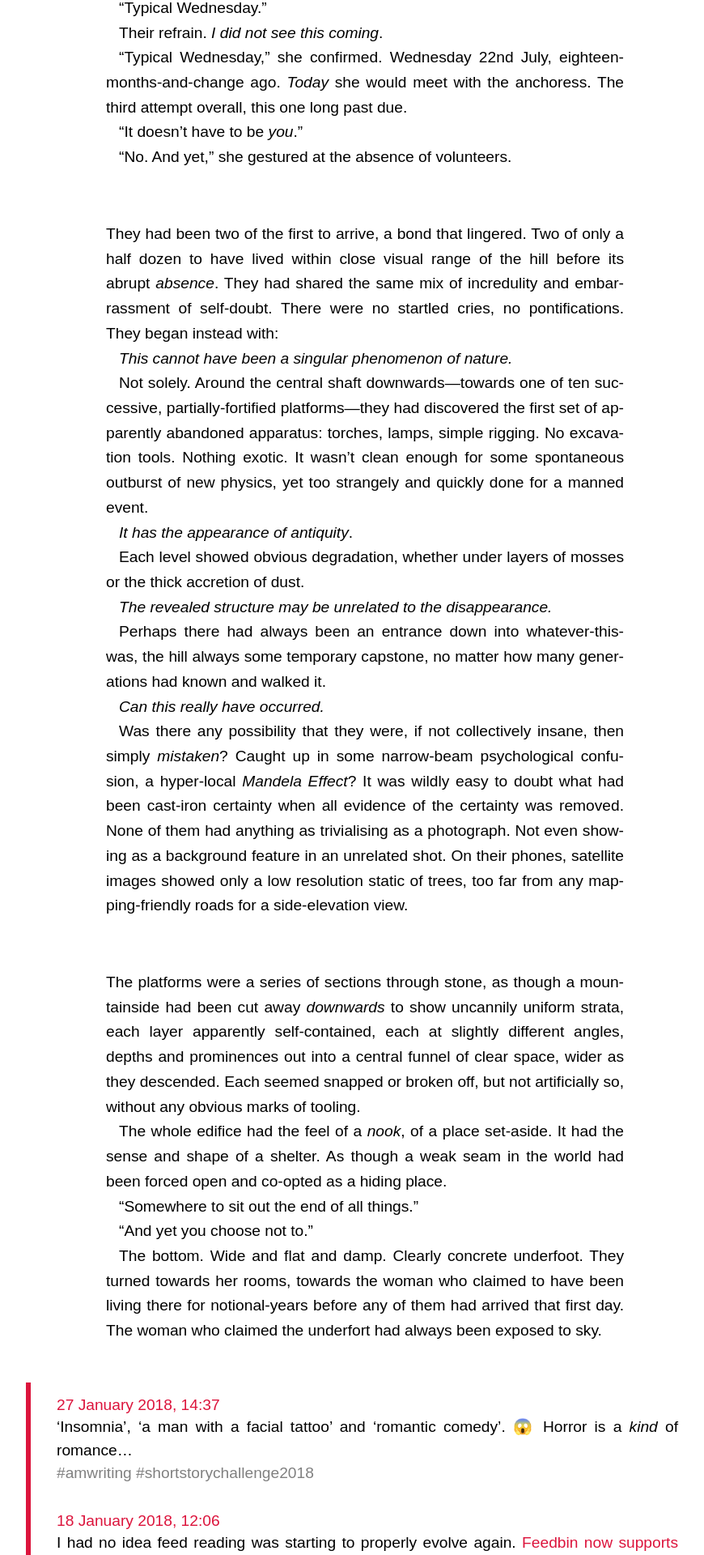
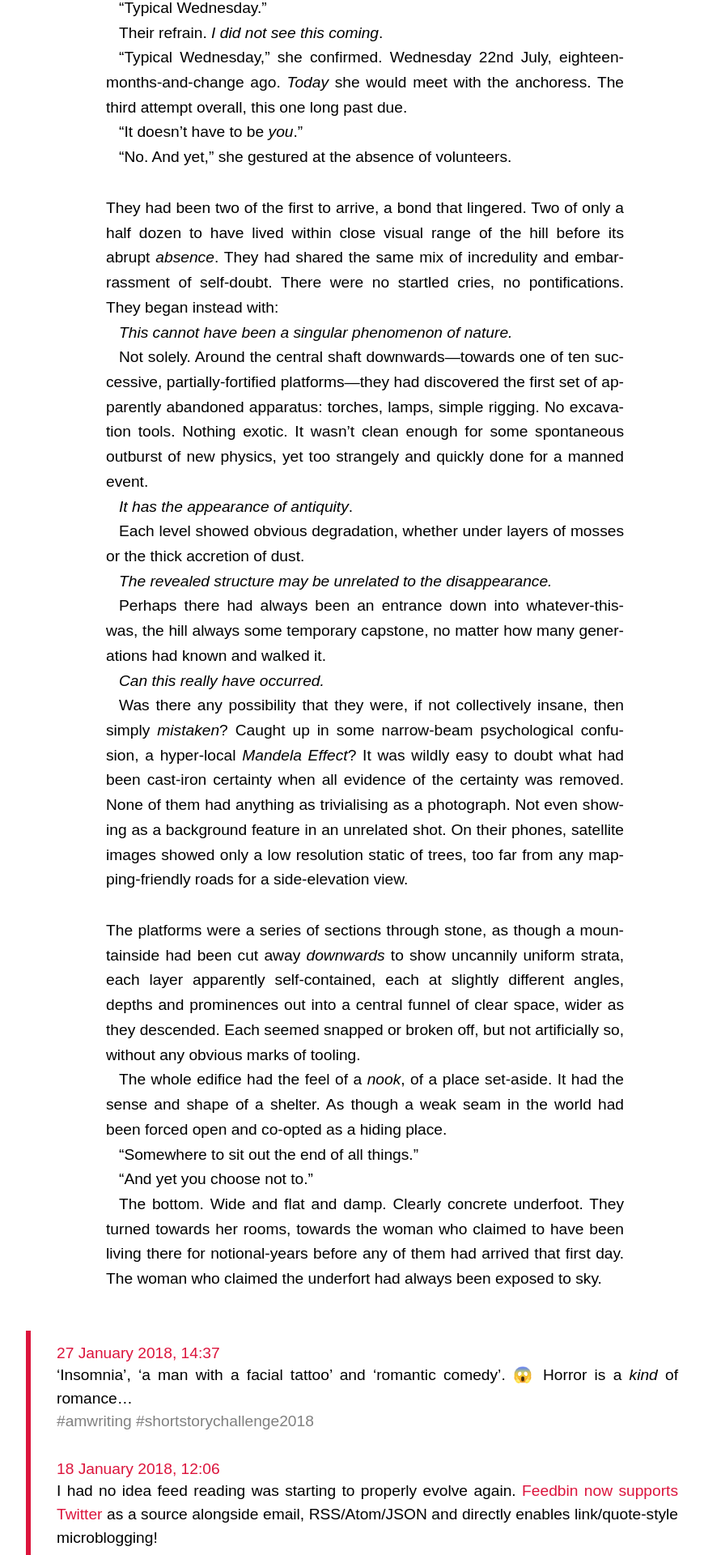
Before and after one commit to dmcgk/dmcgk.github.io, a Jekyll site: the page built from index.html, in a window 1280 px wide. Shown: the part 716-2636 px from the top of the page at 81% size, without its empty margins (189-1059 px from the left). Built offline with Jekyll 4.4.1, drawn with Linux system fonts in a browser that asks for light colours; some web fonts are replaced; the list of posts is cut into pages by our own code.

Commit message:
Better spacing for `hr` element.

```diff
--- a/_includes/style.scss
+++ b/_includes/style.scss
@@ -266,7 +266,8 @@ ul li {
 }
 
 .fiction > hr {
-  padding: 1rem;
+  margin: 2rem;
+  padding: 0;
   border-width: 0;
 }
 
```
